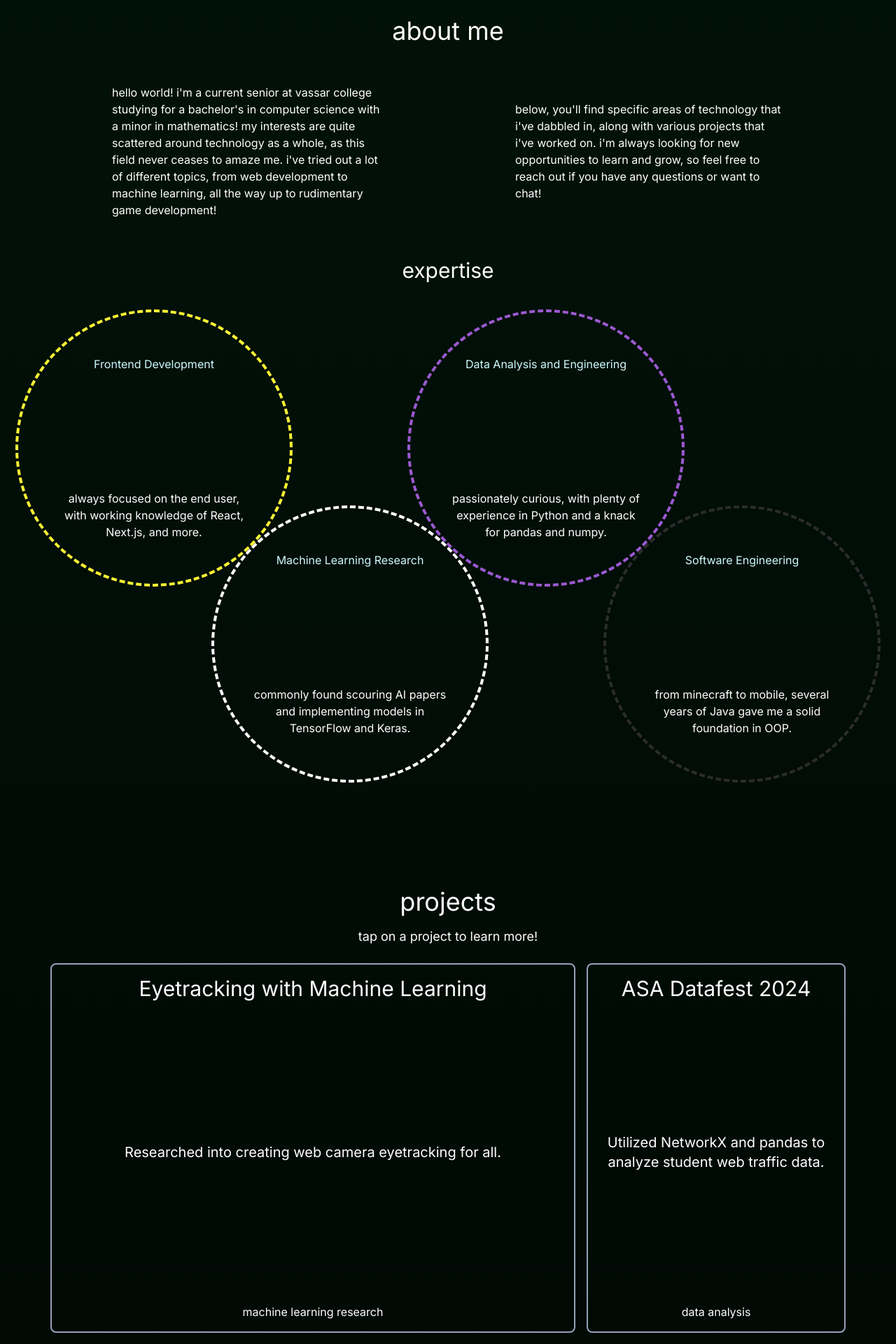
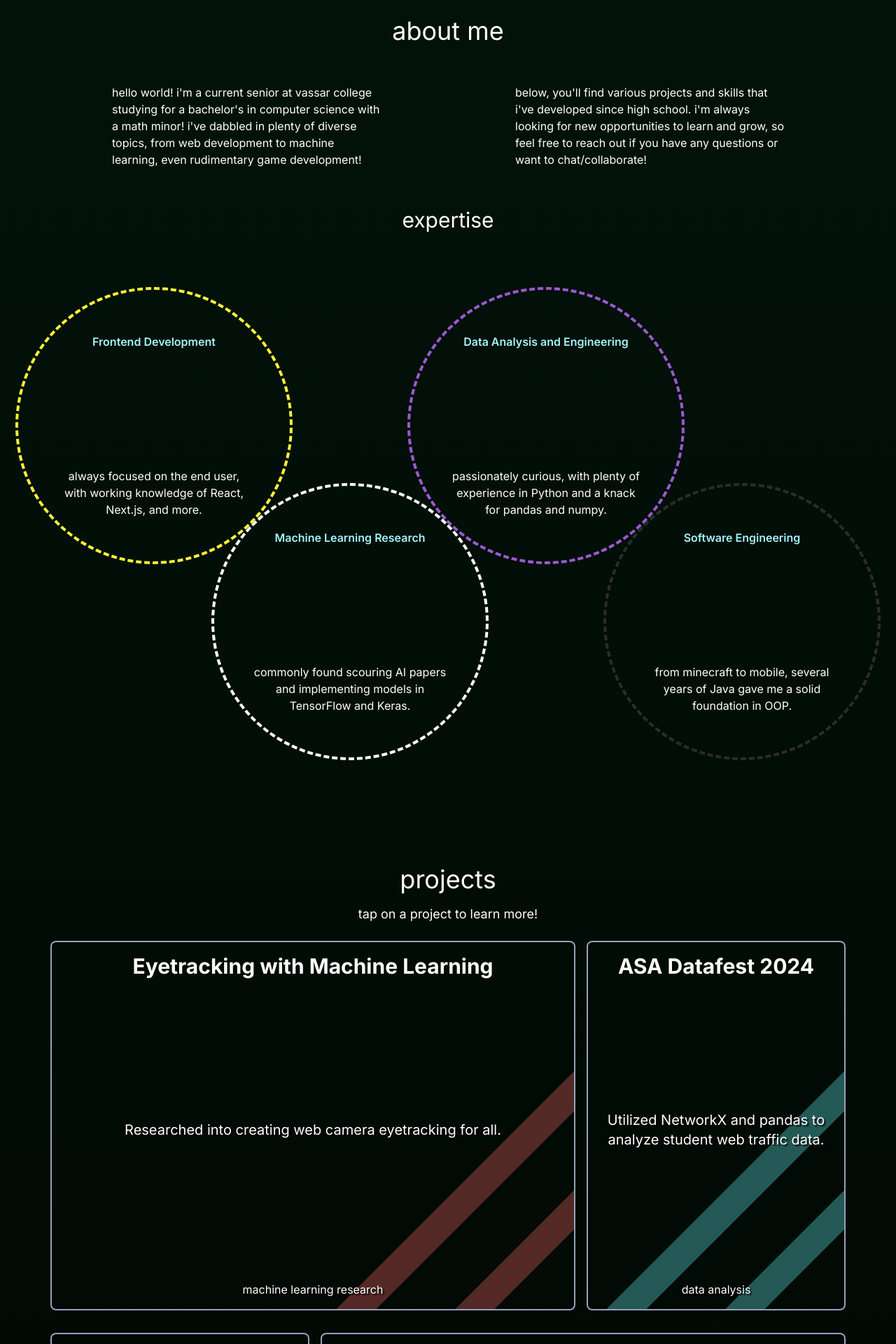
Before and after one commit to jadeddelta/jades-website, a Next.js app: page / in a window 1280 px wide. Shown: the part 820-2740 px from the top of the page at 70% size. Built offline with nearby package versions, Linux system fonts and the light colour scheme.

Commit message:
added styling

```diff
--- a/src/app/_components/about/AboutCircle.js
+++ b/src/app/_components/about/AboutCircle.js
@@ -7,7 +7,7 @@ export default function AboutCircle(props) {
 
     return (
         <div className={contentStyle} style={props.gridArea}>
-            <p className=' text-cyan-100'>{props.title}</p>
+            <p className='text-cyan-200 font-semibold'>{props.title}</p>
             <p>{props.description}</p>
             <div className={borderStyle} />
         </div>
--- /dev/null
+++ b/src/app/_components/main/main.css
@@ -0,0 +1,22 @@
+:root {
+    --bar-color: 89, 161, 142, 0.169;
+    --dot-color: 89, 161, 142, 0.219;
+}
+
+.main-container {
+    background-image:
+        linear-gradient(
+            to bottom,
+            transparent 10%,
+            rgba(var(--bar-color)) 10%,
+            rgba(var(--bar-color)) 90%,
+            transparent 90%
+        ),
+        radial-gradient(
+            rgba(var(--dot-color)) 2px,
+            transparent 0
+        );
+    background-size: cover, 30px 30px;
+    background-position: 0 -5px, -5px -5px;
+    background-repeat: no-repeat, repeat;
+}
--- a/src/app/_components/projects/ExpandedBox.js
+++ b/src/app/_components/projects/ExpandedBox.js
@@ -1,17 +1,22 @@
 import Image from 'next/image';
+import { getProjectClass } from './ProjectList';
 
 export default function ExpandedBox({ project, compress }) {
 
     const projectString = project.skills.slice(0, -1).join(" ✧ ");
 
+    const projectType = project.skills[project.skills.length - 1];
+    const projectBorderClass = getProjectClass(projectType) + "-expanded expanded-container project-container";
+    const projectButtonClass = getProjectClass(projectType) + "-expanded expanded-button";
+
     return (
-        <div className="flex flex-col items-center justify-between w-full h-[66vh] border-2 p-4 m-2 border-lime-400 rounded-lg">
+        <div className={"flex flex-col items-center justify-between w-full h-[66vh] p-4 m-2 " + projectBorderClass}>
             <div className="flex flex-row items-center justify-between w-full">
-                <p className="text-3xl">
+                <p className="text-3xl font-bold">
                     {project.name}
                 </p>
                 <button
-                    className="text-lg border-2 border-lime-600 bg-lime-400 text-black px-2 py-1 rounded-lg hover:bg-lime-500 transition duration-300 ease-in-out"
+                    className={"text-lg text-black " + projectButtonClass}
                     onClick={compress}
                 >
                     go back
@@ -28,7 +33,7 @@ export default function ExpandedBox({ project, compress }) {
                         width={300}
                         height={200}
                     />
-                    <p className='text-sm'>{project.internalCaption}</p>
+                    <p className="text-sm project-shadow">{project.internalCaption}</p>
                 </div>
             </div>
             <div className="flex flex-row justify-between items-center w-full h-[10%]">
--- a/src/app/_components/projects/ProjectList.js
+++ b/src/app/_components/projects/ProjectList.js
@@ -202,3 +202,16 @@ export const projectList = [
         }
     ]
 ]
+
+const projectMap = {
+    "Web Development": "web",
+    "Machine Learning Research": "ml",
+    "Data Analysis": "data",
+    "Game/App Development": "game",
+    "Software Development": "sd",
+    "UI/UX Design": "ui",
+}
+
+export const getProjectClass = (skill) => {
+    return projectMap[skill];
+}
--- a/src/app/_components/projects/SummaryBox.js
+++ b/src/app/_components/projects/SummaryBox.js
@@ -1,21 +1,26 @@
+import { getProjectClass } from './ProjectList';
+import './projects.css'
 
 export default function SummaryBox({ project, expand }) {
 
-    const sizeClass = project.major ? " w-[67%]" : " w-[33%]";
+    const sizeClass = project.major ? " w-[67%] " : " w-[33%] ";
+
+    const projectType = project.skills[project.skills.length - 1];
+    const projectClass = getProjectClass(projectType) + "-project project-container";
 
     return (
         <button
-            className={"flex flex-col items-center justify-between text-center h-[66vh] p-4 m-2 border-2 border-slate-400 rounded-lg" + sizeClass}
+            className={"flex flex-col items-center justify-between text-center h-[66vh] p-4 m-2 border-2 border-slate-400 rounded-lg" + sizeClass + projectClass}
             onClick={expand}
         >
-            <p className="text-3xl">
+            <p className="text-3xl font-bold">
                 {project.name}
             </p>
-            <p className="text-xl">
+            <p className="text-xl project-shadow">
                 {project.simpleDescription}
             </p>
-            <p>
-                {project.skills[project.skills.length - 1].toLowerCase()}
+            <p className="project-shadow">
+                {projectType.toLowerCase()}
             </p>
         </button>
     );
--- /dev/null
+++ b/src/app/_components/projects/projects.css
@@ -0,0 +1,113 @@
+:root {
+    --project-bg-transparency: 0.361;
+
+    --ml-color: 228, 96, 96;
+    --data-color: 96, 228, 228;
+    --web-color: 96, 228, 96;
+    --game-color: 228, 228, 96;
+    --ui-color: 228, 96, 228;
+    --sd-color: 96, 96, 228;
+
+    --dark-ml-color: 160, 40, 40;
+    --dark-data-color: 40, 160, 160;
+    --dark-web-color: 40, 160, 40;
+    --dark-game-color: 160, 160, 40;
+    --dark-ui-color: 160, 40, 160;
+    --dark-sd-color: 40, 40, 160;
+}
+
+.ml-project {
+    --project-color: rgba(var(--ml-color), var(--project-bg-transparency));
+}
+
+.data-project {
+    --project-color: rgba(var(--data-color), var(--project-bg-transparency));
+}
+
+.web-project {
+    --project-color: rgba(var(--web-color), var(--project-bg-transparency));
+}
+
+.game-project {
+    --project-color: rgba(var(--game-color), var(--project-bg-transparency));
+}
+
+.ui-project {
+    --project-color: rgba(var(--ui-color), var(--project-bg-transparency));
+}
+
+.sd-project {
+    --project-color: rgba(var(--sd-color), var(--project-bg-transparency));
+}
+
+.ml-expanded {
+    --project-color: rgba(var(--ml-color), var(--project-bg-transparency));
+    --dark-color: rgb(var(--dark-ml-color));
+    --light-color: rgb(var(--ml-color));
+}
+
+.data-expanded {
+    --project-color: rgba(var(--data-color), var(--project-bg-transparency));
+    --dark-color: rgb(var(--dark-data-color));
+    --light-color: rgb(var(--data-color));
+}
+
+.web-expanded {
+    --project-color: rgba(var(--web-color), var(--project-bg-transparency));
+    --dark-color: rgb(var(--dark-web-color));
+    --light-color: rgb(var(--web-color));
+}
+
+.game-expanded {
+    --project-color: rgba(var(--game-color), var(--project-bg-transparency));
+    --dark-color: rgb(var(--dark-game-color));
+    --light-color: rgb(var(--game-color));
+}
+
+.ui-expanded {
+    --project-color: rgba(var(--ui-color), var(--project-bg-transparency));
+    --dark-color: rgb(var(--dark-ui-color));
+    --light-color: rgb(var(--ui-color));
+}
+
+.sd-expanded {
+    --project-color: rgba(var(--sd-color), var(--project-bg-transparency));
+    --dark-color: rgb(var(--dark-sd-color));
+    --light-color: rgb(var(--sd-color));
+}
+
+.project-container {
+    background-image:
+        linear-gradient(
+            -45deg,
+            transparent 10vh,
+            var(--project-color) 10vh,
+            var(--project-color) 15vh,
+            transparent 15vh,
+            transparent 25vh,
+            var(--project-color) 25vh,
+            var(--project-color) 30vh,
+            transparent 30vh
+        );
+}
+
+.expanded-button {
+    background-color: var(--light-color);
+    border-color: var(--dark-color);
+    border-width: 3px;
+    border-radius: 0.5rem;
+    padding-top: 0.25rem;
+    padding-bottom: 0.25rem;
+    padding-left: 0.5rem;
+    padding-right: 0.5rem;
+}
+
+.expanded-container {
+    border-color: var(--light-color);
+    border-width: 2px;
+    border-radius: 0.5rem;
+}
+
+.project-shadow {
+    text-shadow: 2px 2px 2px black;
+}
--- a/src/app/_components/work/TimelineButton.js
+++ b/src/app/_components/work/TimelineButton.js
@@ -5,11 +5,11 @@ export default function TimelineButton({ job, active, handleClick }) {
 
     return (
         // todo: take job date and name out of this class
-        <button className={"timeline-button-style"} onClick={handleClick}>
-            <div className="-top-[7.5vh] -left-[7.5vw] relative w-[20vw] text-gray-300">
+        <button className={"timeline-button-style " + (active ? "bg-white" : "")} onClick={handleClick}>
+            <div className={"-top-[7.5vh] -left-[7.5vw] relative w-[20vw] text-gray-300 " + (active ? "font-bold" : "")}>
                 <p>{job.date}</p>
             </div>
-            <div className="-bottom-[7.5vh] -left-[7.5vw] relative w-[20vw] text-gray-300">
+            <div className={"-bottom-[7.5vh] -left-[7.5vw] relative w-[20vw] text-gray-300 " + (active ? "font-bold" : "")}>
                 <p>{job.name}</p>
             </div>
         </button>
--- a/src/app/_sections/About.js
+++ b/src/app/_sections/About.js
@@ -24,18 +24,17 @@ export default function About() {
             <div className="flex flex-row items-center justify-between w-full px-[20vh] py-[5vh]">
                 <div className="w-[30vw]">
                     hello world! i&apos;m a current senior at vassar college studying for a bachelor&apos;s in computer science
-                    with a minor in mathematics! my interests are quite scattered around technology as a whole, as
-                    this field never ceases to amaze me. i&apos;ve tried out a lot of different topics, from web
-                    development to machine learning, all the way up to rudimentary game development!
+                    with a math minor! i&apos;ve dabbled in plenty of diverse topics, from web
+                    development to machine learning, even rudimentary game development!
                 </div>
                 <div className="w-[30vw]">
-                    below, you&apos;ll find specific areas of technology that i&apos;ve dabbled in, along with various projects
-                    that i&apos;ve worked on. i&apos;m always looking for new opportunities to learn and grow, so feel free to
-                    reach out if you have any questions or want to chat!
+                    below, you&apos;ll find various projects and skills that i&apos;ve developed since high school.
+                    i&apos;m always looking for new opportunities to learn and grow, so feel free to
+                    reach out if you have any questions or want to chat/collaborate!
                 </div>
             </div>
             <p className="text-3xl">expertise</p>
-            <div className="my-[10vh]" style={gridStyle}>
+            <div className="mt-[15vh] mb-[10vh]" style={gridStyle}>
                 {aboutList.map((item, index) => {
                     return (
                         <AboutCircle title={item.title} description={item.description} color={item.color} gridArea={getGridArea(item.id)} key={index} />
--- a/src/app/_sections/Work.js
+++ b/src/app/_sections/Work.js
@@ -2,7 +2,7 @@ import Timeline from "../_components/work/Timeline";
 
 export default function Work() {
     return (
-        <div className="flex flex-col items-center justify-evenly w-full pt-16 pb-8 gap-24" id="work">
+        <div className="flex flex-col items-center justify-evenly w-full pt-16 pb-8 gap-16" id="work">
             <p className="text-4xl">
                 professional experience
             </p>
--- a/src/app/globals.css
+++ b/src/app/globals.css
@@ -4,7 +4,7 @@
 
 :root {
   --foreground-rgb: 255, 255, 255;
-  --background-start-rgb: 1, 21, 10;
+  --background-start-rgb: 2, 22, 11;
   --background-end-rgb: 0, 0, 0;
 }
 
```
Also changed, not shown: src/app/_sections/Main.js (+5 -4 lines), src/app/_sections/Navbar.js (+5 -2 lines).
